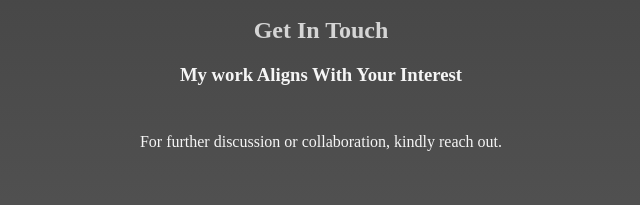
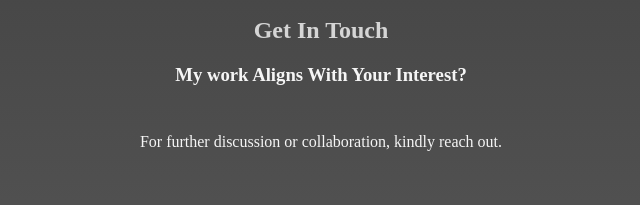
Before and after one commit to Vrajesh-sulakhe/vsfirstsite, a plain HTML site: page index.html in a window 1280 px wide. Shown: the part 2185-2390 px from the top of the page, 319-959 px from the left. Drawn offline with Linux system fonts and the light colour scheme; a web font is replaced by a local one.

Commit message:
Update index.html

```diff
--- a/index.html
+++ b/index.html
@@ -67,7 +67,7 @@
             <hr>
             <div class="contact-me">
                 <h2>Get In Touch</h2>
-                <h3>My work Aligns With Your Interest</h3>
+                <h3>My work Aligns With Your Interest?</h3>
                 <p class="contact-message">For further discussion or collaboration, kindly reach out.</p>
                 <a class="btn" href="mailto:vbsulakhe21@gmail.com">CONTACT ME</a>
                 <p>© 2024 Vrajesh Sulakhe.</p>
```
